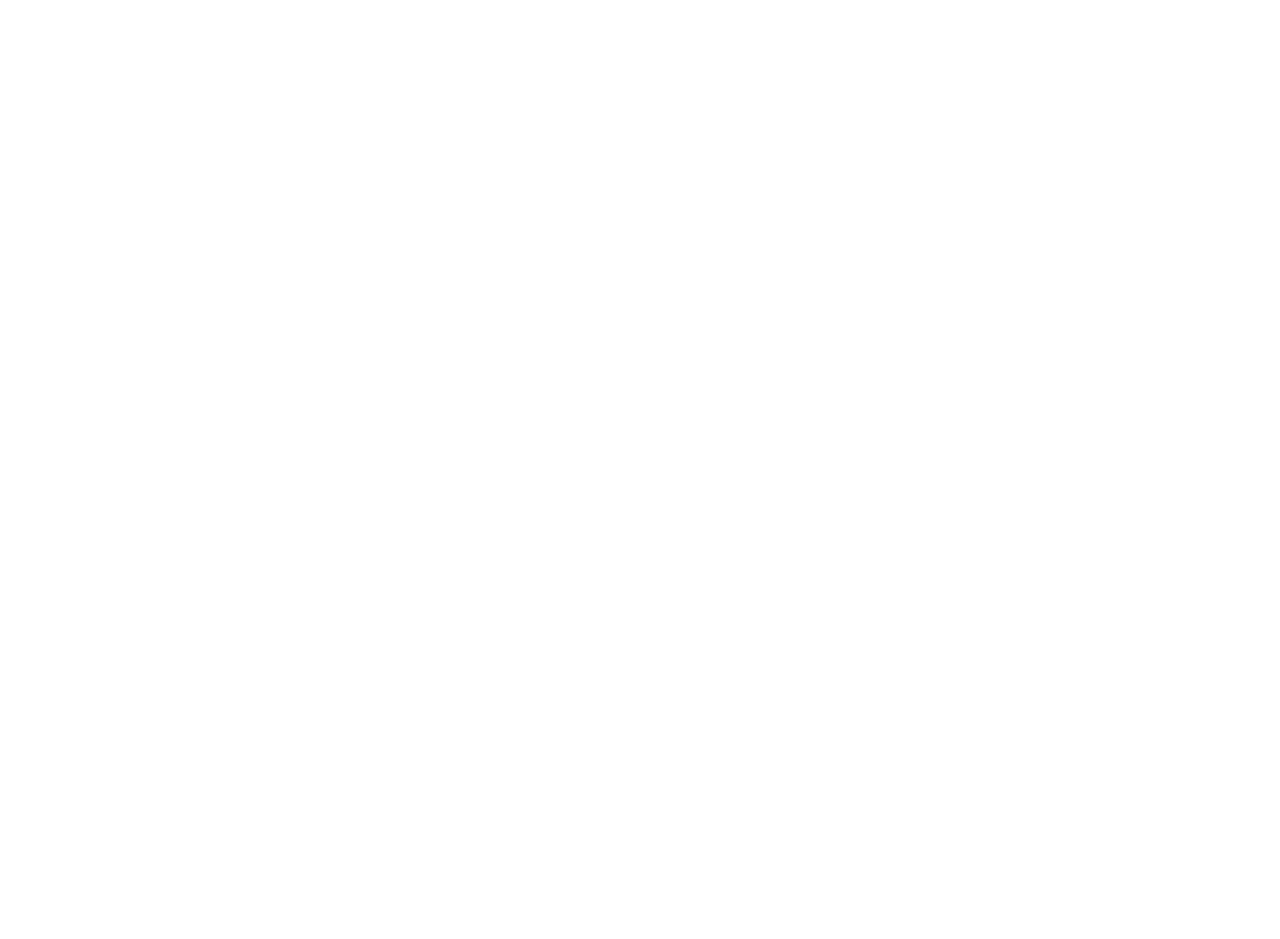
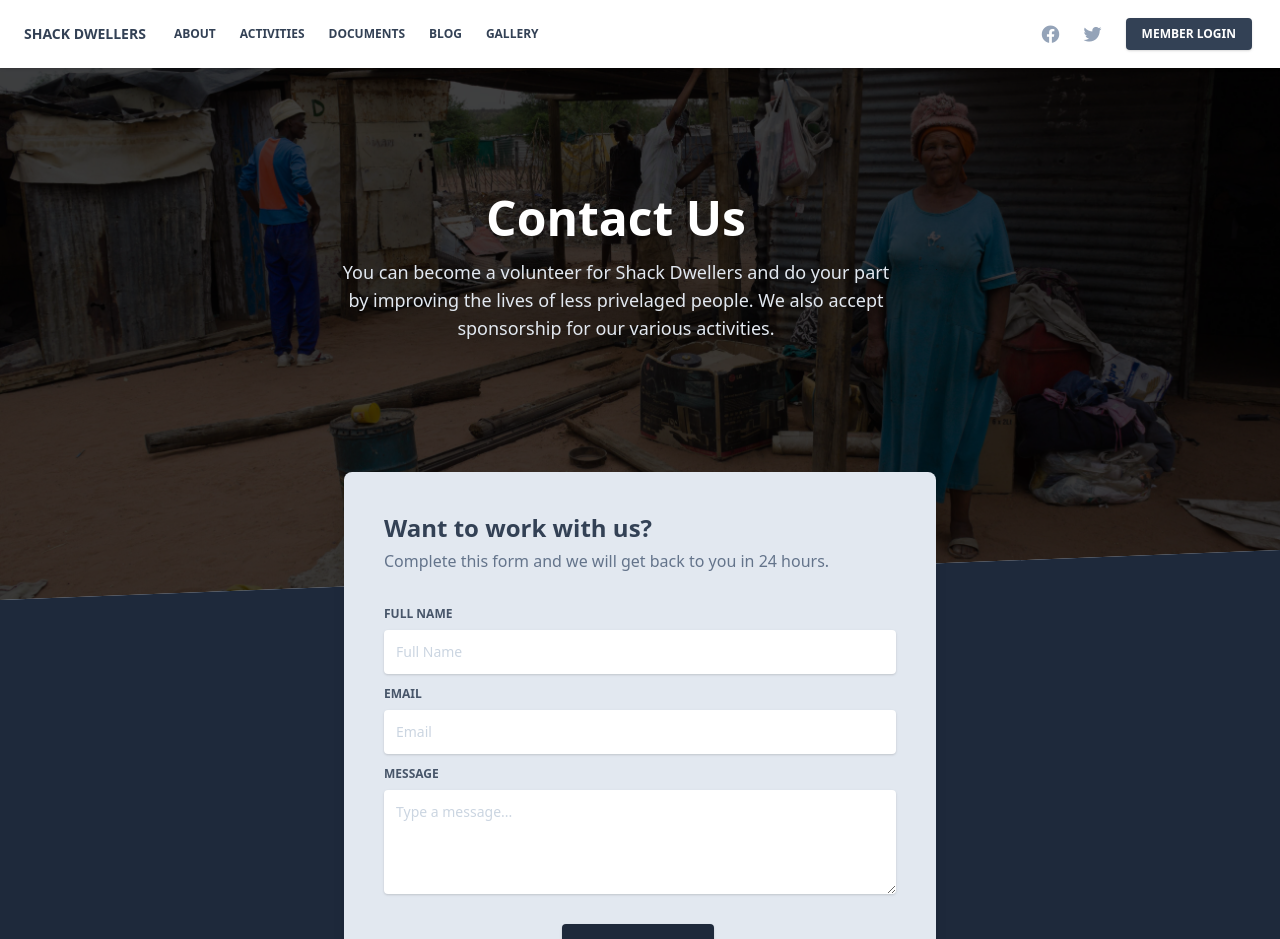
Before and after one commit to FearTheBeard95/solid-chainsaw, a Next.js app: page /contact in a window 1280 px wide. Before the commit this address had no page. Shown: the top 939 px of the page. Before the commit the page ends 800 px from the top, so only its background shows below. Built offline with nearby package versions, Linux system fonts and the light colour scheme.

Commit message:
Add contact

```diff
--- /dev/null
+++ b/pages/contact.js
@@ -0,0 +1,105 @@
+import React from 'react';
+import Layout from '../layouts/main';
+
+export default function contact() {
+  return (
+    <Layout
+      title='Contact Us'
+      subtitle='You can become a volunteer for Shack Dwellers and do your part
+    by improving the lives of less privelaged people. We also accept
+    sponsorship for our various activities.'
+    >
+      <section className='pb-20 relative block bg-blueGray-800'>
+        <div
+          className='bottom-auto top-0 left-0 right-0 w-full absolute pointer-events-none overflow-hidden -mt-20 h-20'
+          style={{ transform: 'translateZ(0)' }}
+        >
+          <svg
+            className='absolute bottom-0 overflow-hidden'
+            xmlns='http://www.w3.org/2000/svg'
+            preserveAspectRatio='none'
+            version='1.1'
+            viewBox='0 0 2560 100'
+            x='0'
+            y='0'
+          >
+            <polygon
+              className='text-blueGray-800 fill-current'
+              points='2560 0 2560 100 0 100'
+            ></polygon>
+          </svg>
+        </div>
+      </section>
+      <section className='relative block py-24 lg:pt-0 bg-blueGray-800'>
+        <br />
+        <br />
+        <div className='container mx-auto px-4'>
+          <div className='flex flex-wrap justify-center lg:-mt-64 -mt-48'>
+            <div className='w-full lg:w-6/12 px-4'>
+              <div className='relative flex flex-col min-w-0 break-words w-full mb-6 shadow-lg rounded-lg bg-blueGray-200'>
+                <div className='flex-auto p-5 lg:p-10'>
+                  <h4 className='text-2xl font-semibold'>
+                    Want to work with us?
+                  </h4>
+                  <p className='leading-relaxed mt-1 mb-4 text-blueGray-500'>
+                    Complete this form and we will get back to you in 24 hours.
+                  </p>
+                  <div className='relative w-full mb-3 mt-8'>
+                    <label
+                      className='block uppercase text-blueGray-600 text-xs font-bold mb-2'
+                      htmlFor='full-name'
+                    >
+                      Full Name
+                    </label>
+                    <input
+                      type='text'
+                      className='border-0 px-3 py-3 placeholder-blueGray-300 text-blueGray-600 bg-white rounded text-sm shadow focus:outline-none focus:ring w-full ease-linear transition-all duration-150'
+                      placeholder='Full Name'
+                    />
+                  </div>
+
+                  <div className='relative w-full mb-3'>
+                    <label
+                      className='block uppercase text-blueGray-600 text-xs font-bold mb-2'
+                      htmlFor='email'
+                    >
+                      Email
+                    </label>
+                    <input
+                      type='email'
+                      className='border-0 px-3 py-3 placeholder-blueGray-300 text-blueGray-600 bg-white rounded text-sm shadow focus:outline-none focus:ring w-full ease-linear transition-all duration-150'
+                      placeholder='Email'
+                    />
+                  </div>
+
+                  <div className='relative w-full mb-3'>
+                    <label
+                      className='block uppercase text-blueGray-600 text-xs font-bold mb-2'
+                      htmlFor='message'
+                    >
+                      Message
+                    </label>
+                    <textarea
+                      rows='4'
+                      cols='80'
+                      className='border-0 px-3 py-3 placeholder-blueGray-300 text-blueGray-600 bg-white rounded text-sm shadow focus:outline-none focus:ring w-full'
+                      placeholder='Type a message...'
+                    />
+                  </div>
+                  <div className='text-center mt-6'>
+                    <button
+                      className='bg-blueGray-800 text-white active:bg-blueGray-600 text-sm font-bold uppercase px-6 py-3 rounded shadow hover:shadow-lg outline-none focus:outline-none mr-1 mb-1 ease-linear transition-all duration-150'
+                      type='button'
+                    >
+                      Send Message
+                    </button>
+                  </div>
+                </div>
+              </div>
+            </div>
+          </div>
+        </div>
+      </section>
+    </Layout>
+  );
+}
```
Also changed, not shown: pages/index.js (+10 -14 lines).
